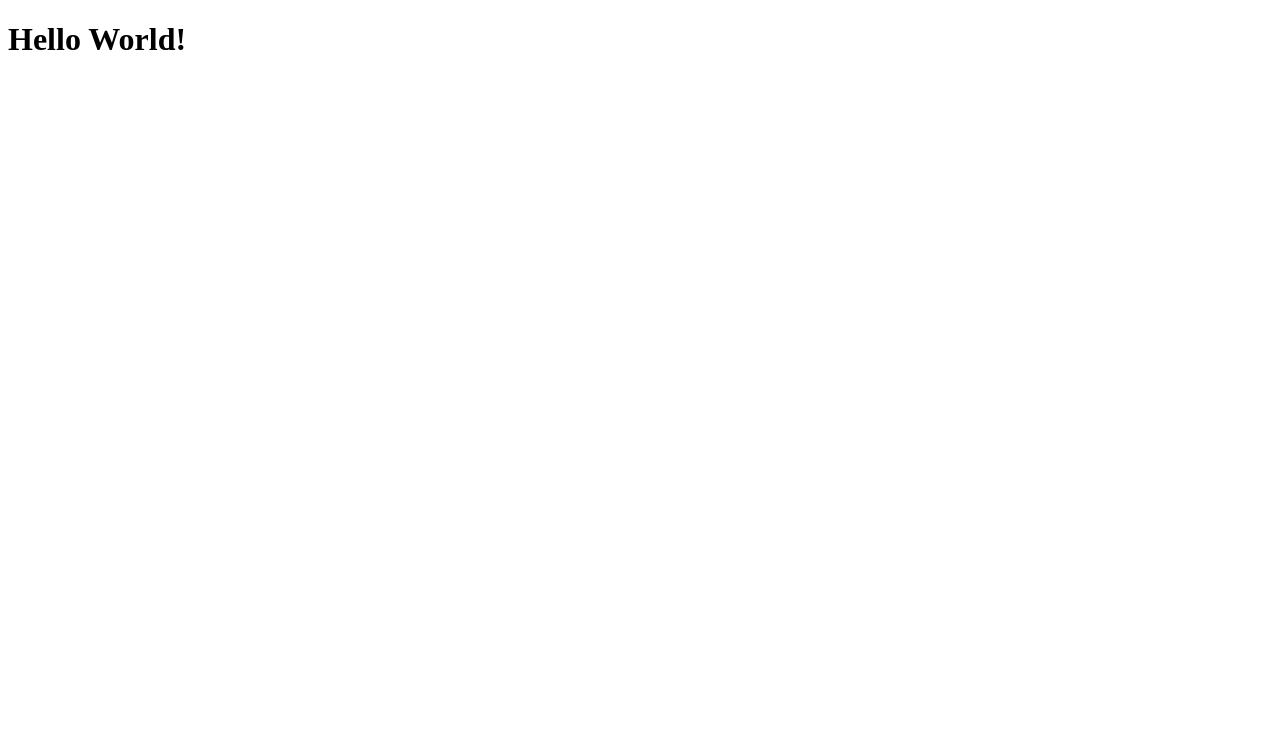
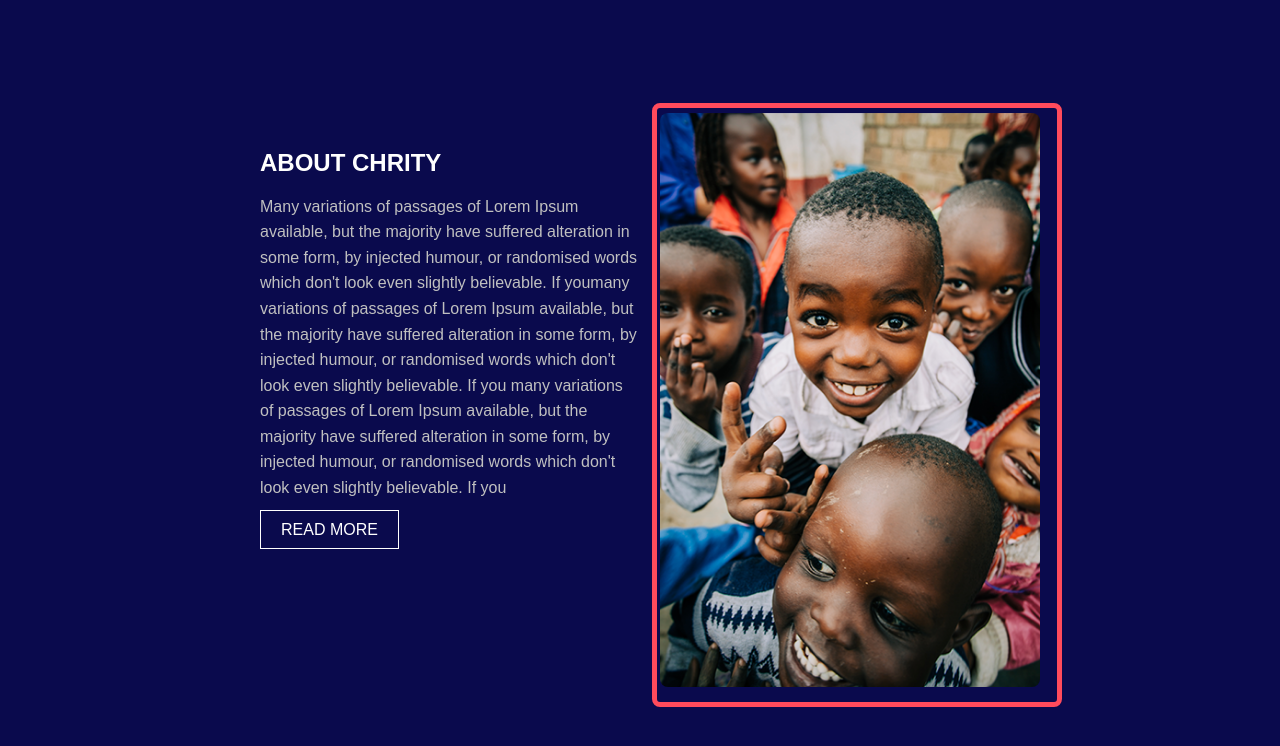
Before and after one commit to cakedbake/vierchai, a plain HTML site: page index.html in a window 1280 px wide. Drawn offline with Linux system fonts and the light colour scheme.

Commit message:
alan commit

```diff
--- a/css/index.css
+++ b/css/index.css
@@ -0,0 +1,76 @@
+body {
+    font-family: Arial, sans-serif;
+    background-color: #0a0a4d;
+    color: white;
+    display: flex;
+    justify-content: center;
+    align-items: center;
+    height: 100vh;
+    margin: 0;
+}
+
+.container {
+    display: flex;
+    width: 800px;
+    padding: 20px;
+    background-color: #0a0a4d;
+    color: #fff;
+}
+
+.text-section {
+    width: 50%;
+    padding: 20px;
+}
+
+.text-section h1 {
+    font-size: 24px;
+    color: #ffffff;
+}
+
+.text-section p {
+    font-size: 16px;
+    line-height: 1.6;
+    color: #c0c0c0;
+}
+
+.button {
+    margin-top: 20px;
+}
+
+.button a {
+    text-decoration: none;
+    color: #ffffff;
+    border: 1px solid #ffffff;
+    padding: 10px 20px;
+    transition: 0.3s;
+}
+
+.button a:hover {
+    background-color: #ffffff;
+    color: #0a0a4d;
+}
+
+.image-section {
+    width: 50%;
+    display: flex;
+    justify-content: center;
+    align-items: center;
+    position: relative;
+}
+
+.image-section img {
+    width: 100%;
+    height: auto;
+    border-radius: 8px;
+}
+
+.image-frame {
+    position: absolute;
+    top: -10px;
+    left: -8px;
+    width: calc(100% + 20px);
+    height: calc(100% + 20px);
+    border: 5px solid #ff4b5c;
+    border-radius: 8px;
+    pointer-events: none;
+}
--- a/index.html
+++ b/index.html
@@ -1,11 +1,30 @@
 <!DOCTYPE html>
 <html lang="en">
 <head>
-	<meta charset="UTF-8">
-	<meta name="viewport" content="width=device-width, initial-scale=1.0">
-	<title>Document</title>
+    <meta charset="UTF-8">
+    <meta name="viewport" content="width=device-width, initial-scale=1.0">
+    <title>Charity Page</title>
+    <link rel="stylesheet" href="css/index.css">
 </head>
 <body>
-	<h1>Hello World!</h1>
+    <div class="container">
+        <div class="text-section">
+            <h1>ABOUT CHRITY</h1>
+            <p>
+                Many variations of passages of Lorem Ipsum available, but the majority have suffered alteration in some form, by injected humour, or randomised words which don't look even slightly believable. If youmany
+variations of passages of Lorem Ipsum
+available, but the majority have suffered
+alteration in some form, by injected humour, or randomised words which don't look even slightly believable. If you many
+ variations of passages of Lorem Ipsum available, but the majority have suffered alteration in some form, by injected humour, or randomised words which don't look even slightly believable. If you
+            </p>
+            <div class="button">
+                <a href="#">READ MORE</a>
+            </div>
+        </div>
+        <div class="image-section">
+            <img src="/images/Screenshot_2024-11-06 074133.png" alt="IIGB">
+            <div class="image-frame"></div>
+        </div>
+    </div>
 </body>
 </html>
```
Also changed, not shown: images/Screenshot_2024-11-06 074133.png (added).
